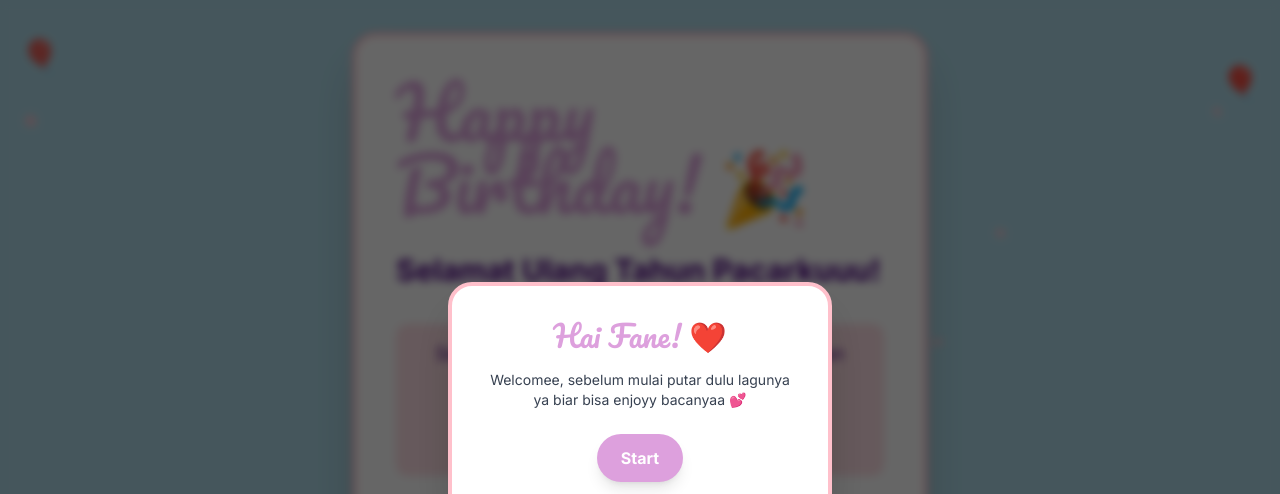
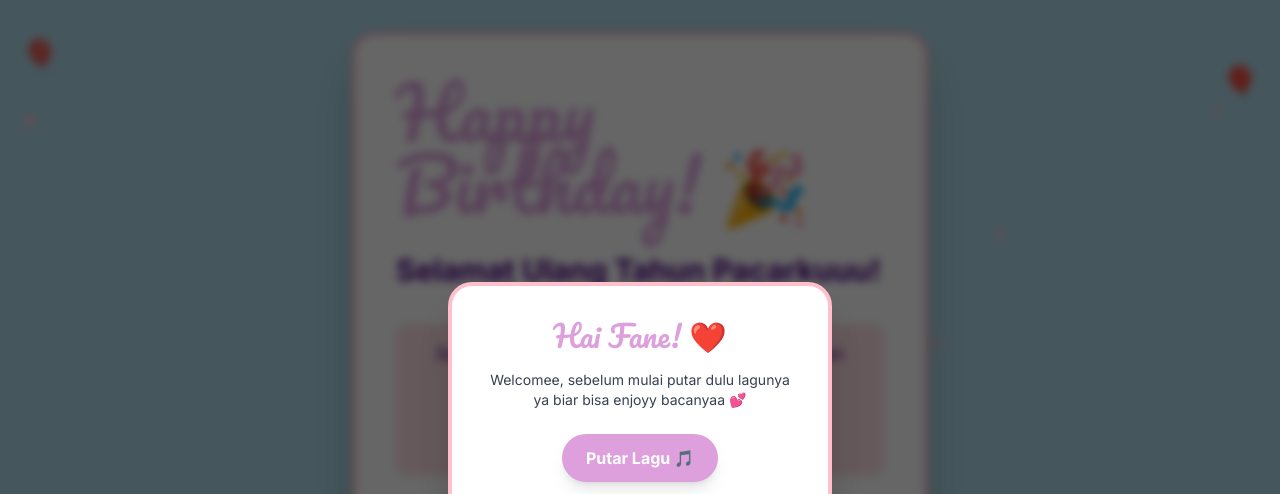
Before and after one commit to Elxixau/Faneee, a plain HTML site: page index.html in a window 1280 px wide. Shown: the top 494 px of the page. Drawn offline with nearby package versions, Linux system fonts and the light colour scheme.

Commit message:
add music

```diff
--- a/index.html
+++ b/index.html
@@ -183,7 +183,7 @@ class="text-center mb-8"
 
             <button id="playMusicBtn"
                 class="px-6 py-3 bg-pastel-purple text-white font-bold rounded-full shadow-lg hover:bg-pastel-pink transition-all">
-                Start            </button>
+                Putar Lagu 🎵         </button>
         </div>
     </div>
 
```
